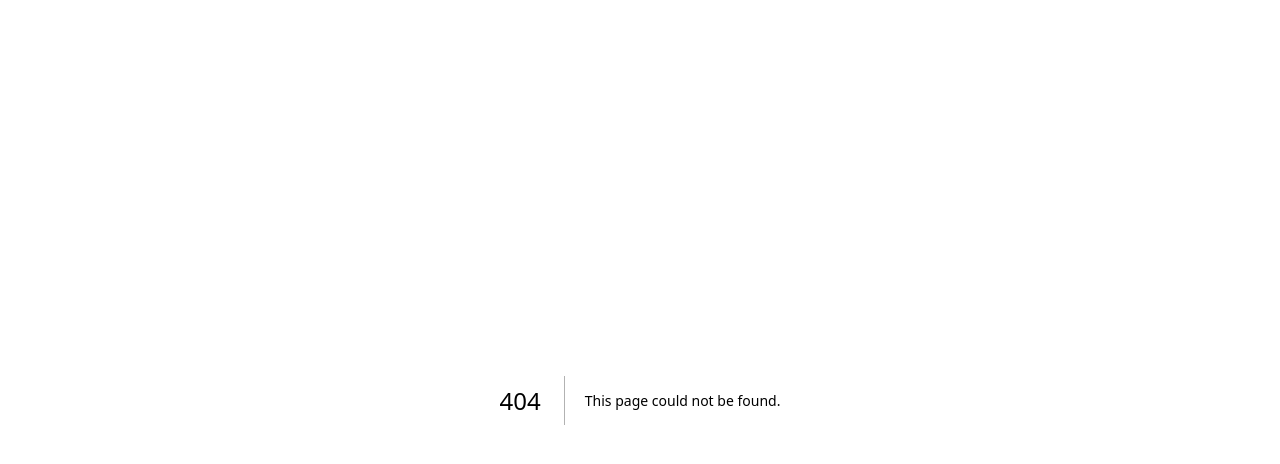
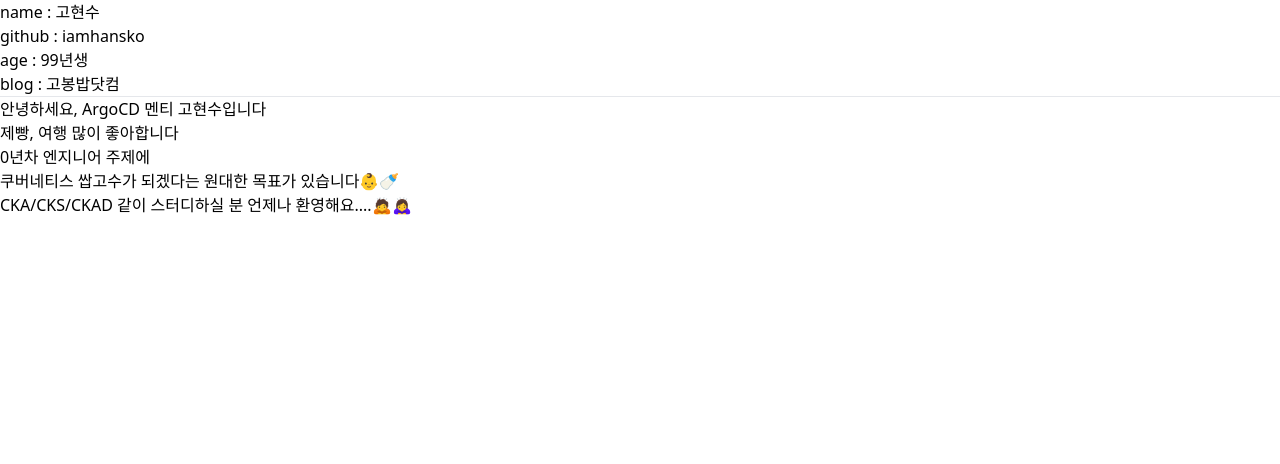
Before and after one commit to Argo-OSS/argo-oss.github.io, a Next.js app: page /2024/members/KoHyunSu in a window 1280 px wide. Before the commit this address had no page. Shown: the top 464 px of the page. Built offline with nearby package versions, Linux system fonts and the light colour scheme.

Commit message:
KoHyunSu Profile Upload (#118)
Signed-off-by: iamhansko <iamhansko@kakao.com>

```diff
--- a/pages/2024/members.mdx
+++ b/pages/2024/members.mdx
@@ -6,4 +6,5 @@
 
 ---
 
-1. [김철수](https://argo-oss.github.io/2024/members/KimCheolSu) Conflict 낼꺼야
+0. [김철수](https://argo-oss.github.io/2024/members/KimCheolSu)
+1. [고현수](https://argo-oss.github.io/2024/members/KoHyunSu)
--- /dev/null
+++ b/pages/2024/members/KoHyunSu.mdx
@@ -0,0 +1,16 @@
+- name : 고현수
+- github : [iamhansko](https://github.com/iamhansko)
+- age : 99년생
+- blog : [고봉밥닷컴](https://gobongbap.com/)
+
+---
+
+안녕하세요, ArgoCD 멘티 고현수입니다
+
+제빵, 여행 많이 좋아합니다
+
+0년차 엔지니어 주제에
+
+쿠버네티스 쌉고수가 되겠다는 원대한 목표가 있습니다👶🍼
+
+CKA/CKS/CKAD 같이 스터디하실 분 언제나 환영해요....🙇🙇‍♀️
--- a/pages/2024/members/_meta.json
+++ b/pages/2024/members/_meta.json
@@ -2,5 +2,6 @@
     "JungSungRock": "정성락",
     "ChoiSooNyeong": "최수녕",
     "SongHaeMin": "송혜민",
-    "KimCheolSu": "김철수"
+    "KimCheolSu": "김철수",
+    "KoHyunSu": "고현수"
 }
```
